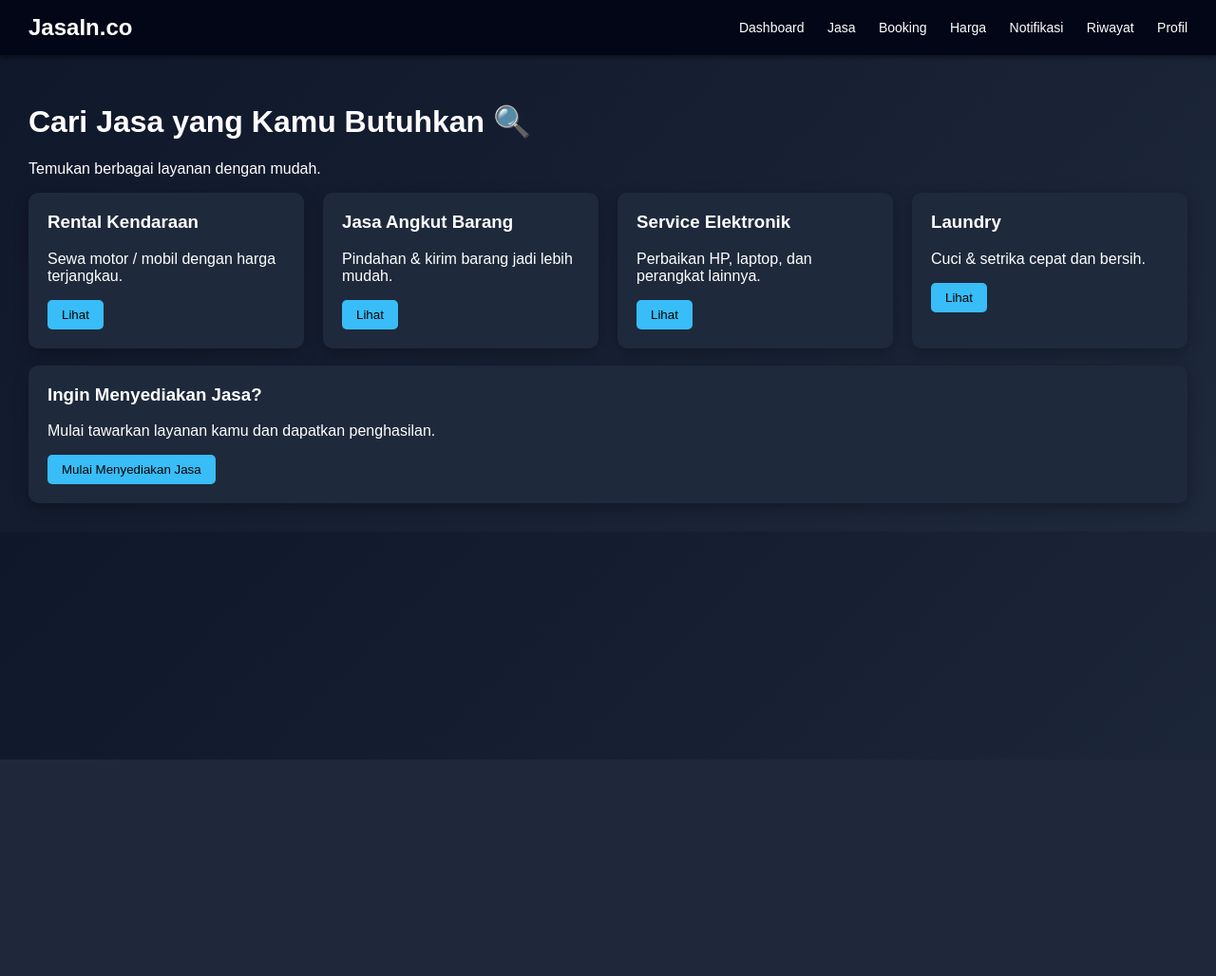
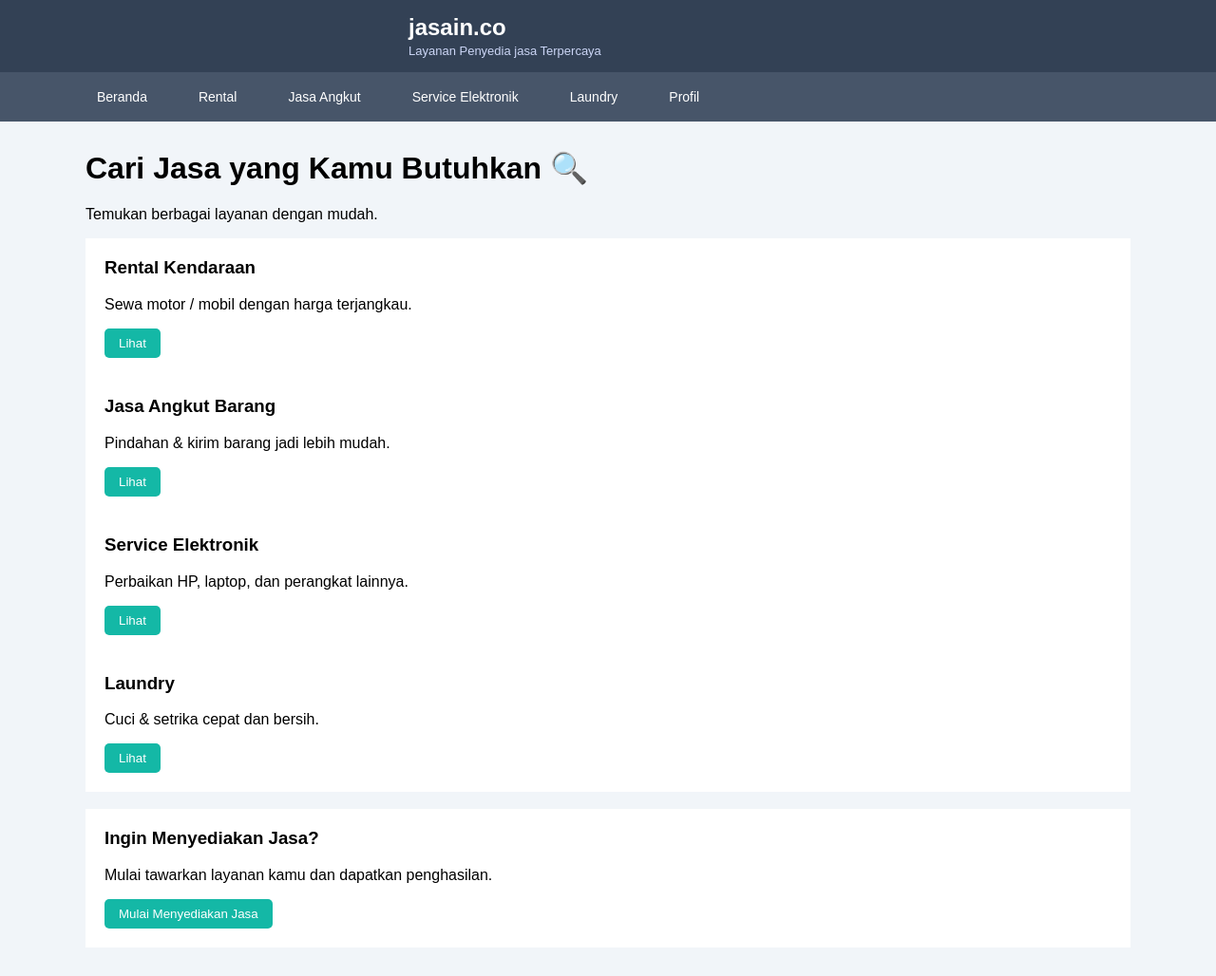
Before and after one commit to Asfalfuadd/project-asfal-x-nuri, a PHP site: page /dashboard.php in a window 1280 px wide. Shown: the whole page at 95% size. Before the commit the page ends 800 px from the top, so only its background shows below. Run offline with PHP 8.4, Linux system fonts and the light colour scheme; the visitor is signed in with stand-in values (Sample User, id 1).

Commit message:
dashboard.php

```diff
--- a/dashboard.php
+++ b/dashboard.php
@@ -12,109 +12,110 @@ if(!isset($_SESSION['user'])){
 <head>
 <meta charset="UTF-8">
 <meta name="viewport" content="width=device-width, initial-scale=1.0">
-<title>Dashboard User</title>
+<title>Jasain.co</title>
 
 <style>
 body {
+    margin: 0;
     font-family: Arial, sans-serif;
-    margin: 0;
-    background: linear-gradient(135deg, #0f172a, #1e293b);
-    color: white;
+    background-color: #f1f5f9;
 }
 
-.navbar {
-    display: flex;
-    justify-content: space-between;
-    align-items: center;
-    background: #020617;
+/* HEADER ATAS */
+.header {
+    background: #334155;
+    color: white;
     padding: 15px 30px;
-    box-shadow: 0 2px 5px rgba(0,0,0,0.5);
 }
 
-.navbar h2 {
+.header h2 {
     margin: 0;
+    margin-left: 400px;
 }
 
-.nav-links a {
-    color: white;
-    margin-left: 20px;
-    text-decoration: none;
-    font-size: 14px;
-    transition: 0.3s;
+.header p {
+    margin: 3px 0 0;
+    font-size: 13px;
+    margin-left: 400px;
+    color: #cbd5f5;
 }
 
-.nav-links a:hover {
-    color: #38bdf8;
+/* NAVBAR */
+.navbar {
+    background: #475569;
+    padding: 10px 30px;
+}
+
+.navbar a {
+    color: white;
+    margin-right: 15px;
+    text-decoration: none;
+    padding: 8px 12px;
+    border-radius: 5px;
+    font-size: 14px;
+}
+
+.nav-container {
+    max-width: 1100px;
+    margin: auto;
+    display: flex;
+    gap: 15px;
 }
 
 .container {
-    padding: 30px;
+    margin: 30px auto;
+    max-width: 1100px;
 }
 
-.cards {
-    display: grid;
-    grid-template-columns: repeat(auto-fit, minmax(200px, 1fr));
-    gap: 20px;
-}
-
+/* CARD */
 .card {
-    background: #1e293b;
+    background: #ffffff;
     padding: 20px;
-    border-radius: 10px;
-    box-shadow: 0 5px 15px rgba(0,0,0,0.3);
-    transition: 0.3s;
-}
-
-.card:hover {
-    transform: translateY(-5px);
 }
 
 .card h3 {
     margin-top: 0;
 }
 
+/* BUTTON */
 button {
     padding: 8px 15px;
-    background: #38bdf8;
+    background: #14b8a6;
     border: none;
     border-radius: 5px;
-    color: black;
+    color: white;
     cursor: pointer;
-    transition: 0.3s;
 }
 
-button:hover {
-    background: #0ea5e9;
-}
-
-.search-box {
-    margin: 20px 0;
-}
-
-.search-box input {
-    width: 100%;
-    padding: 10px;
-    border-radius: 5px;
-    border: none;
+/* FIX LINK DALAM BUTTON */
+button a {
+    color: white;
+    text-decoration: none;
 }
 </style>
 </head>
 
 <body>
 
+<!-- HEADER -->
+<div class="header">
+    <h2>jasain.co</h2>
+    <p>Layanan Penyedia jasa Terpercaya</p>
+</div>
+
+<!-- NAVBAR -->
 <div class="navbar">
-    <h2>JasaIn.co</h2>
-    <div class="nav-links">
-        <a href="#">Dashboard</a>
-        <a href="#">Jasa</a>
-        <a href="#">Booking</a>
-        <a href="#">Harga</a>
-        <a href="#">Notifikasi</a>
-        <a href="#">Riwayat</a>
+    <div class="nav-container">
+        <a href="#">Beranda</a>
+        <a href="rental.php">Rental</a>
+        <a href="jasa_angkut.php">Jasa Angkut</a>
+        <a href="#">Service Elektronik</a>
+        <a href ="#">Laundry</a>
         <a href="#">Profil</a>
     </div>
 </div>
 
+<!-- CONTENT -->
 <div class="container">
 
     <h1>Cari Jasa yang Kamu Butuhkan 🔍</h1>
@@ -125,13 +126,17 @@ button:hover {
         <div class="card">
             <h3>Rental Kendaraan</h3>
             <p>Sewa motor / mobil dengan harga terjangkau.</p>
-            <button>Lihat</button>
+            <button>
+                <a href="rental.php">Lihat</a>
+            </button>
         </div>
 
         <div class="card">
             <h3>Jasa Angkut Barang</h3>
             <p>Pindahan & kirim barang jadi lebih mudah.</p>
-            <button>Lihat</button>
+            <button>
+                <a href="jasa_angkut.php">Lihat</a>
+            </button>
         </div>
 
         <div class="card">
```
